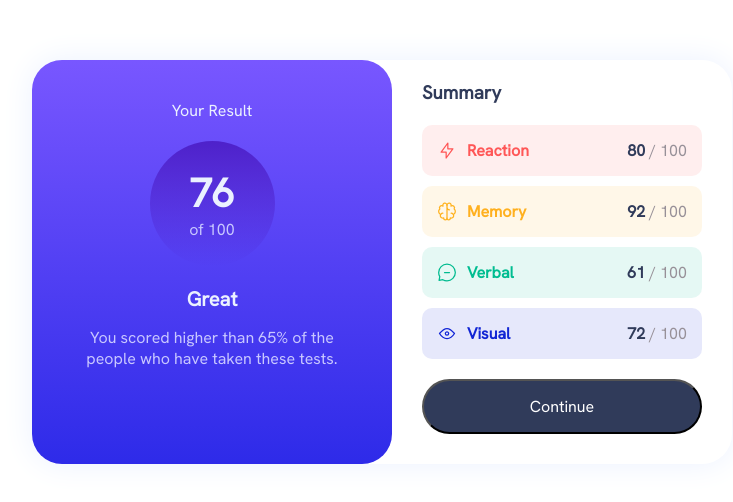
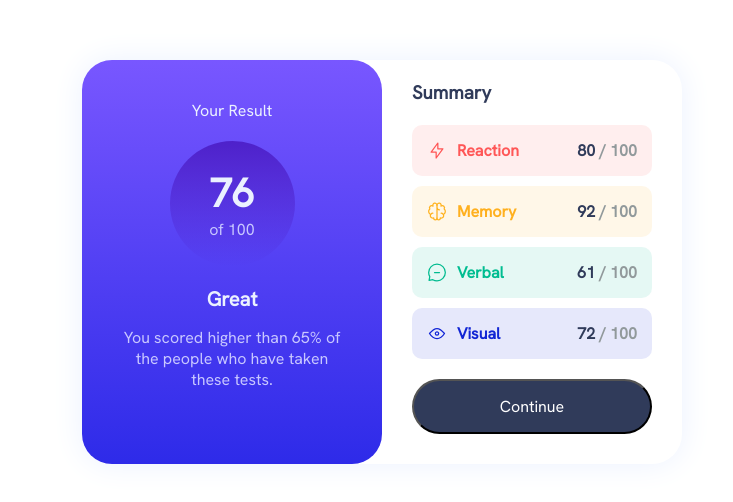
Before and after one commit to MitiaElodie/results-summary-component-main, a Vue app: page / in a window 1280 px wide. Shown: the part 138-640 px from the top of the page, without its empty margins (258-991 px from the left). Built offline with nearby package versions, Linux system fonts and the light colour scheme.

Commit message:
adjust some css

```diff
--- a/src/App.vue
+++ b/src/App.vue
@@ -140,8 +140,7 @@ $dark-gray-blue: hsl(224, 30%, 27%);
 
   &__summary-container,
   &__overview-container {
-    max-width: 400px;
-    min-width: 300px;
+    width: 300px;
     flex: 1;
   }
 
@@ -203,6 +202,13 @@ $dark-gray-blue: hsl(224, 30%, 27%);
     &__content {
       flex-direction: row;
     }
+
+    &__summary-container,
+    &__overview-container {
+      max-width: 400px;
+      min-width: 300px;
+      flex: 1;
+    }
   }
 }
 </style>
--- a/src/components/Score.vue
+++ b/src/components/Score.vue
@@ -55,7 +55,8 @@ export default {
    }
 
    &__of-hundred {
-      color: #979098;
+      color: #91999b;
+      font-weight: 600;
    }
 }
 </style>
```
